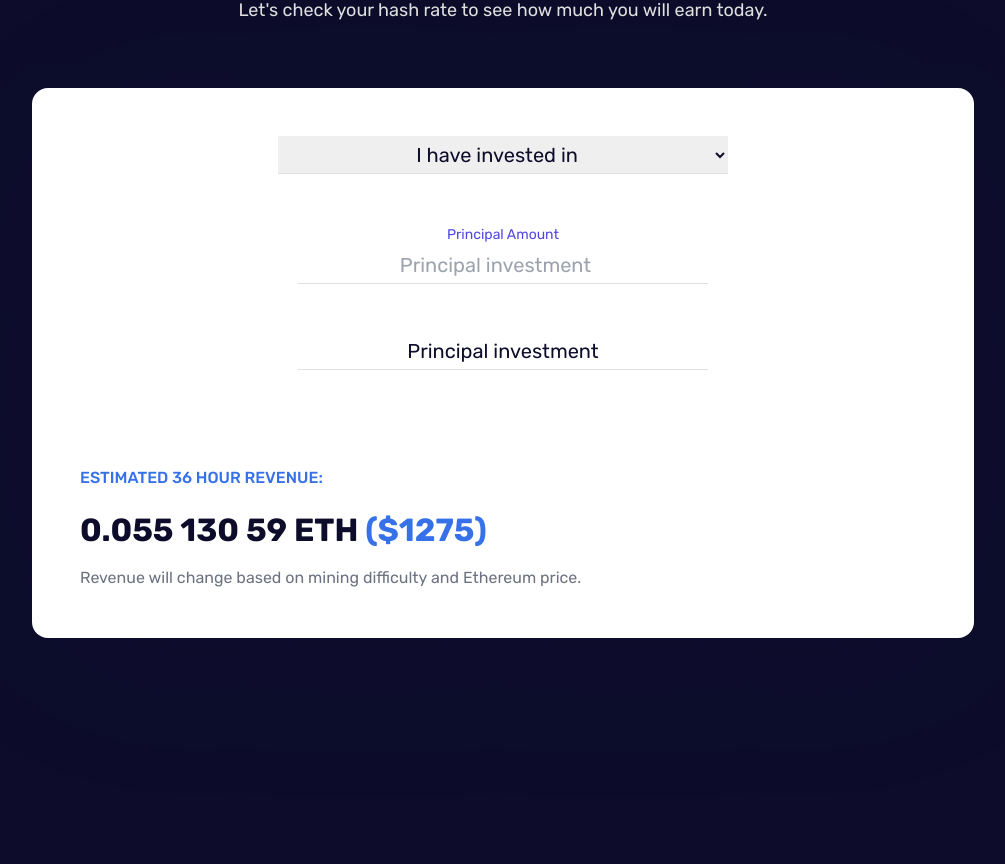
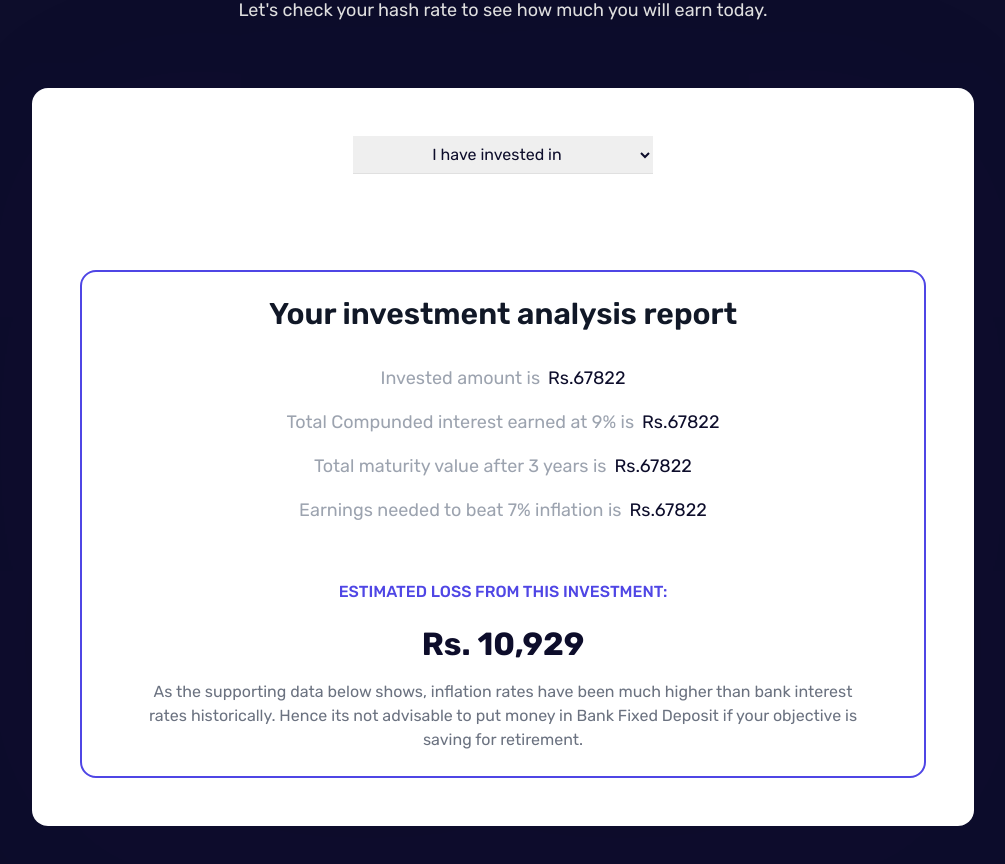
Before and after one commit to Navyashr4/xyz-v4, a React (Create React App) app: page / in a window 1280 px wide. Shown: the part 2220-3084 px from the top of the page, without its empty margins (137-1142 px from the left). Built offline with nearby package versions, Linux system fonts and the light colour scheme; the HTML template or start-up script is replaced by a standard one.

Commit message:
calculation form static

```diff
--- /dev/null
+++ b/src/components/AnalysisResult.js
@@ -0,0 +1,50 @@
+import React from "react";
+
+const ResultDeclaration = () => {
+  return (
+    <div className="text-center">
+      <div className="text-indigo-600 font-medium mb-4">
+        ESTIMATED LOSS FROM THIS INVESTMENT:
+      </div>
+      <div className="text-[32px] font-bold mb-3">
+        Rs. 10,929
+      </div>
+      <div className="text-gray-500 px-10 text-centre tracking-[1%]">
+      As the supporting data below shows, inflation rates have been much higher than bank interest rates historically. Hence its not advisable to put money in Bank Fixed Deposit if your objective is saving for retirement.
+      </div>
+    </div>
+  );
+};
+
+const Parameters = () => {
+  return (
+    <div className="text-center">
+      <div className="text-lg mb-4">
+        <span className="text-gray-400 mr-2">Invested amount is</span>Rs.67822
+      </div>
+      <div className="text-lg mb-4">
+        <span className="text-gray-400 mr-2">Total Compunded interest earned at 9% is</span>Rs.67822
+      </div>
+      <div className="text-lg mb-4">
+        <span className="text-gray-400 mr-2">Total maturity value after 3 years is</span>Rs.67822
+      </div>
+      <div className="text-lg mb-4">
+        <span className="text-gray-400 mr-2">Earnings needed to beat 7% inflation is</span>Rs.67822
+      </div>
+
+    </div>
+  );
+};
+
+const AnalysisResult = () => {
+  return (
+    <div className="px-4">
+        <p className="text-gray-900 text-3xl font-semibold mb-8 text-center">Your investment analysis report</p>
+        <Parameters/>
+        <div className="p-5"></div>
+        <ResultDeclaration />
+    </div>
+  );
+};
+
+export default AnalysisResult;
--- a/src/components/CalcForm.js
+++ b/src/components/CalcForm.js
@@ -1,5 +1,6 @@
 import React, { useEffect, useState } from "react";
 import { calcFormPlaceholders } from "../data/calcForm";
+import AnalysisResult from "./AnalysisResult";
 
 const CalcForm = () => {
   const [placeholderIdx, setPlaceholderIdx] = useState(0);
@@ -37,7 +38,9 @@ const CalcForm = () => {
     interestPlaceholder,
   } = calcFormPlaceholders[placeholderIdx];
 
-
+  const [showPrincipalLabel, setShowPrincipalLabel] = useState(false);
+  console.log("showPrincipalLabel", showPrincipalLabel);
+  console.log("principal", principal);
 
   return (
     <div
@@ -48,7 +51,7 @@ const CalcForm = () => {
     >
       <form className="flex flex-col items-center space-y-12">
         <select
-          className="select w-[60%] max-w-[450px] text-center"
+          className="select w-[90%] max-w-[300px] text-center text-[16px] md:text-md"
           value={invType}
           onChange={(e) => setInvType(e.target.value)}>
           <option value="default">I have invested in</option>
@@ -58,51 +61,45 @@ const CalcForm = () => {
           <option value="Guaranteed Income Plan">Guaranteed Income Plan</option>
         </select>
 
-        <div className="text-center w-[60%] max-w-[450px] placeholder:text-darkblue placeholder:text-center">
+        {showInputs &&
+        <div className="text-center w-[90%] max-w-[300px] placeholder:text-darkblue placeholder:text-center">
           <label className="text-sm text-indigo-600">Principal Amount</label>
           <input
-            className="input text-center"
+            className="input text-center placeholder:text-[16px] md:placeholder:text-md"
             type="number"
             value={principal}
             placeholder={amountPlaceholder}
             onChange={(e) => setPrincipal(e.target.value)}>
           </input>
-        </div>
+        </div>}
 
-        <input
-          className="input text-center placeholder:text-darkblue placeholder:text-center"
-          type="text"
-          value={principal}
-          placeholder={amountPlaceholder}
-          onChange={(e) => setPrincipal(e.target.value)}
-        ></input>
+        {showInputs &&
+        <div className="text-center w-[90%] max-w-[300px] placeholder:text-darkblue placeholder:text-center">
+          <label className="text-sm text-indigo-600">Interest (%)</label>
+          <input
+            className="input text-center placeholder:text-[16px] md:placeholder:text-md"
+            type="number"
+            value={interest}
+            placeholder={interestPlaceholder}
+            onChange={(e) => setInterest(e.target.value)}>
+          </input>
+        </div>}
 
-
-        {/* {showInputs && <input
-          className="input text-center placeholder:text-darkblue placeholder:text-center"
-          type="number"
-          value={principal}
-          placeholder={amountPlaceholder}
-          onChange={(e) => setPrincipal(e.target.value)}
-        ></input>} */}
-
-        {showInputs && <input
-          className="input text-center placeholder:text-darkblue placeholder:text-center"
-          type="number"
-          placeholder={periodPlaceholder}
-          onChange={(e) => setPeriod(e.target.value)}
-        ></input>}
-
-        {showInputs && <input
-          className="input text-center placeholder:text-darkblue placeholder:text-center"
-          type="number"
-          placeholder={interestPlaceholder}
-          onChange={(e) => setInterest(e.target.value)}
-        ></input>}
+        {showInputs &&
+        <div className="text-center w-[90%] max-w-[300px] placeholder:text-darkblue placeholder:text-center">
+          <label className="text-sm text-indigo-600">Investment Period (years)</label>
+          <input
+            className="input text-center placeholder:text-[16px] lg:placeholder:text-md"
+            type="number"
+            value={period}
+            placeholder={periodPlaceholder}
+            onChange={(e) => setPeriod(e.target.value)}>
+          </input>
+        </div>}
 
         {showInputs &&
         <select
-          className="select w-[60%] max-w-[450px] text-center"
+          className="select w-[90%] max-w-[300px] text-center text-[16px] lg:text-md"
           onChange={(e) => setInvObjective(e.target.value)}>
           <option value="default">Investment objective</option>
           <option value="saving for retirement">Saving for retirement</option>
@@ -117,16 +114,9 @@ const CalcForm = () => {
 
       </form>
       {/* text */}
-      <div className="mt-24">
-        <div className="text-blue font-medium mb-4">
-          ESTIMATED 36 HOUR REVENUE:
-        </div>
-        <div className="text-[32px] font-bold mb-3">
-          0.055 130 59 ETH <span className="text-blue">($1275)</span>
-        </div>
-        <div className="text-gray-500 tracking-[1%]">
-          Revenue will change based on mining difficulty and Ethereum price.
-        </div>
+      <div className="mt-24 py-6 rounded-2xl border-2 border-indigo-600">
+        <AnalysisResult />
+
       </div>
     </div>
   );
--- /dev/null
+++ b/src/components/FormInput.js
@@ -0,0 +1,11 @@
+import React from 'react'
+
+function FormInput() {
+  return (
+    <div>
+        FormInput
+    </div>
+  )
+}
+
+export default FormInput
--- /dev/null
+++ b/src/data/formulae.js
@@ -0,0 +1,55 @@
+const formula = (principal, period, interest, invType) => {
+    const reportObj = {
+        interestEarned : 0,
+        maturityValue : 0,
+        earningsNeeded : 0,
+        loss : 0
+    }
+
+
+    switch(invType){
+        case "Bank Fixed Deposit": {
+            reportObj.maturityValue = Math.round(principal * (Math.pow((1 + (interest / 100)), (period))));
+            reportObj.interestEarned = Math.round(reportObj.maturityValue - principal);
+            reportObj.earningsNeeded = Math.round(principal * (Math.pow((1 + (7 / 100)), (period))));
+            reportObj.loss = Math.round(reportObj.earningsNeeded - reportObj.maturityValue);
+            break;
+        }
+
+        case "Gold": {
+            reportObj.maturityValue = Math.round(principal * (Math.pow((1 + (interest / 100)), (period))));
+            reportObj.interestEarned = Math.round(reportObj.maturityValue - principal);
+            reportObj.earningsNeeded = Math.round(principal * (Math.pow((1 + (7 / 100)), (period))));
+            reportObj.loss = Math.round(reportObj.earningsNeeded - reportObj.maturityValue);
+            break;
+        }
+
+        case "Real Estate": {
+            reportObj.maturityValue = Math.round(principal * (Math.pow((1 + (interest / 100)), (period))));
+            reportObj.interestEarned = Math.round(reportObj.maturityValue - principal);
+            reportObj.earningsNeeded = Math.round(principal * (Math.pow((1 + (7 / 100)), (period))));
+            reportObj.loss = Math.round(reportObj.earningsNeeded - reportObj.maturityValue);
+            break;
+        }
+
+        case "Guaranteed Income Plan": {
+            reportObj.maturityValue = Math.round(principal * (Math.pow((1 + (interest / 100)), (period))));
+            reportObj.interestEarned = Math.round(reportObj.maturityValue - principal);
+            reportObj.earningsNeeded = Math.round(principal * (Math.pow((1 + (7 / 100)), (period))));
+            reportObj.loss = Math.round(reportObj.earningsNeeded - reportObj.maturityValue);
+            break;
+        }
+
+        default : {
+            reportObj.interestEarned = 0;
+            reportObj.maturityValue = 0;
+            reportObj.earningsNeeded = 0;
+            reportObj.loss = 0;
+        }
+
+    }
+
+    return reportObj;
+}
+
+export default formula;
```
Also changed, not shown: 1 other file (tests, documents, lock files or other folders).
